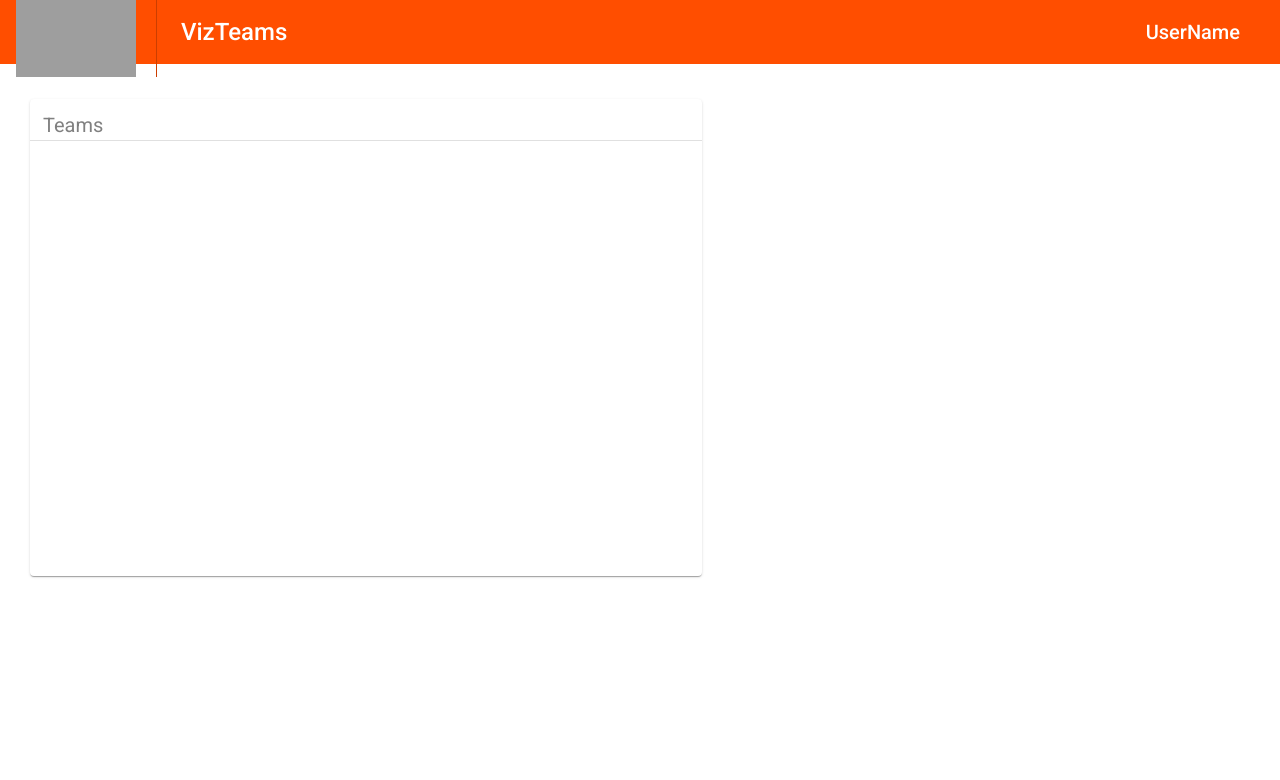
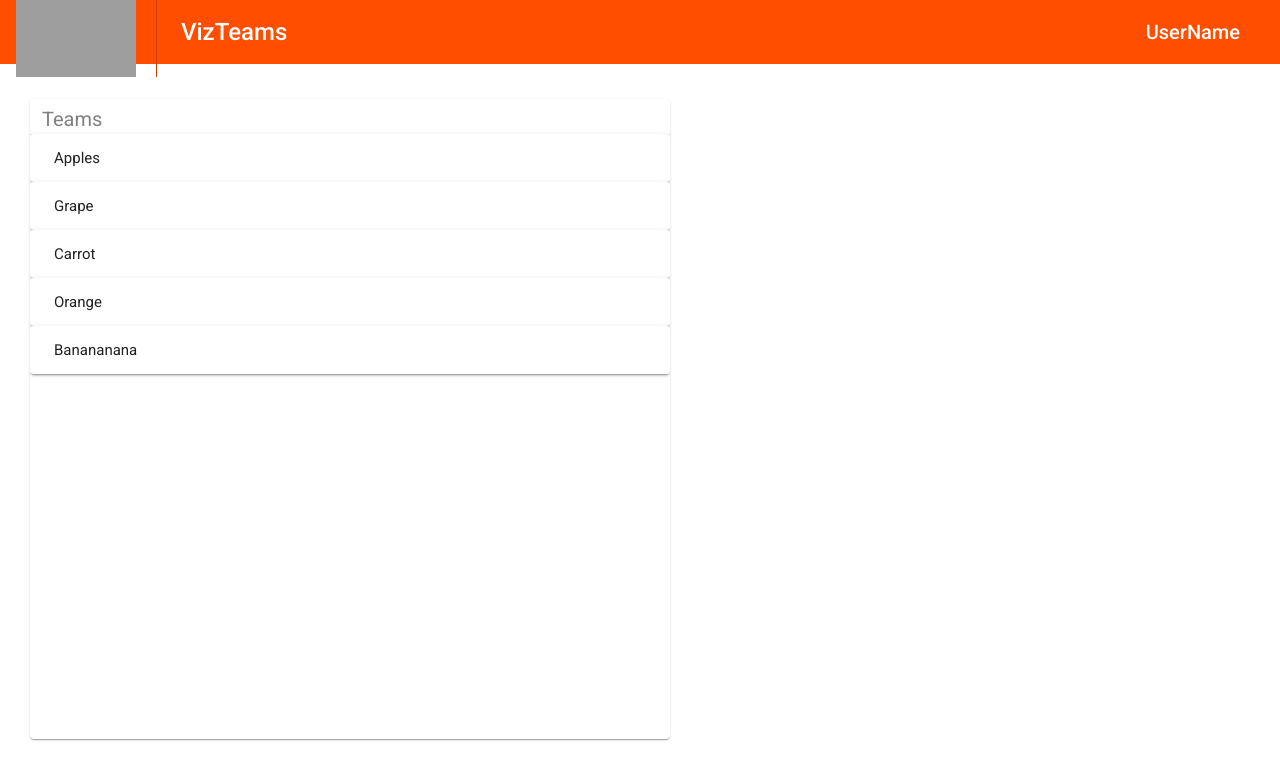
Before and after one commit to codelabsone/2020-viz-teams-tracker-front, an Angular app: page / in a window 1280 px wide. Shown: the top 780 px of the page. Built offline with nearby package versions, Linux system fonts and the light colour scheme; grey boxes are pictures that could not be loaded.

Commit message:
Add team exspansion panels

```diff
--- a/src/app/app.module.ts
+++ b/src/app/app.module.ts
@@ -3,7 +3,7 @@ import { NgModule } from '@angular/core';
 import { MatToolbarModule } from '@angular/material/toolbar';
 import { MatCardModule } from '@angular/material/card';
 import { MatDividerModule } from '@angular/material/divider';
-
+import {MatExpansionModule} from '@angular/material/expansion';
 
 import { AppComponent } from './app.component';
 import { BrowserAnimationsModule } from '@angular/platform-browser/animations';
@@ -19,7 +19,8 @@ import { TeamsListComponent } from './teams-list/teams-list.component';
     BrowserAnimationsModule,
     MatToolbarModule,
     MatCardModule,
-    MatDividerModule
+    MatDividerModule,
+    MatExpansionModule
   ],
   providers: [],
   bootstrap: [AppComponent]
--- /dev/null
+++ b/src/app/model/member.ts
@@ -0,0 +1,25 @@
+export class Member {
+  id: number
+  first_name: string
+  last_name: string
+  team_name: string
+  image: string
+  title: string
+  constructor({
+      id = 0,
+      first_name = '',
+      last_name = '',
+      team_name = '',
+      image = '',
+      title = '',
+      ...rest
+  }) {
+      Object.assign(this, rest)
+      this.id = id
+      this.first_name = first_name
+      this.last_name = last_name
+      this.team_name = team_name
+      this.image = image
+      this.title = title
+  }
+}
--- /dev/null
+++ b/src/app/model/team.ts
@@ -0,0 +1,12 @@
+import { Member } from './member';
+
+export class Team {
+  name: string
+  members: Member[]
+  description: string
+
+  constructor(name: string, description: string){
+  this.name = name;
+  this.description = description;
+  }
+}
--- a/src/app/teams-list/teams-list.component.html
+++ b/src/app/teams-list/teams-list.component.html
@@ -1,8 +1,17 @@
 <mat-card>
   <mat-card-header>Teams</mat-card-header>
+
   <mat-divider></mat-divider>
-
-    <mat-card-content>
-
-    </mat-card-content>
+  <mat-expansion-panel *ngFor="let team of teams" hideToggle>
+    <mat-expansion-panel-header>
+      <mat-panel-title>
+        {{ team.name }}
+      </mat-panel-title>
+      <mat-panel-description>
+        {{ team.description }}
+      </mat-panel-description>
+    </mat-expansion-panel-header>
+    <p>This is the primary content of the panel.</p>
+  </mat-expansion-panel>
+  <mat-card-content></mat-card-content>
 </mat-card>
--- a/src/app/teams-list/teams-list.component.scss
+++ b/src/app/teams-list/teams-list.component.scss
@@ -2,15 +2,15 @@ mat-card{
 margin-left: 30px;
 margin-top: 35px;
 width: 50%;
+padding: 0;
+height: 80vh;
+overflow-y: auto;
 }
 
 mat-card-header{
 padding-bottom: 5px;
+padding-top: 10px;
 font-size: 20px;
 color: grey;
-margin-left: -35px;
+margin-left: -20px;
 }
-
-mat-card-content{
-height: 30em;
-}
--- a/src/app/teams-list/teams-list.component.ts
+++ b/src/app/teams-list/teams-list.component.ts
@@ -1,7 +1,9 @@
 import { MatDividerModule } from '@angular/material/divider';
 import { MatCardModule } from '@angular/material/card';
 import { Component, OnInit } from '@angular/core';
-
+import { MatExpansionModule } from '@angular/material/expansion';
+import { Team } from '../model/team';
+import { Member } from '../model/member';
 
 @Component({
   selector: 'app-teams-list',
@@ -9,6 +11,14 @@ import { Component, OnInit } from '@angular/core';
   styleUrls: ['./teams-list.component.scss']
 })
 export class TeamsListComponent implements OnInit {
+  public teams:Team[] = [
+    new Team('Apples', ''),
+    new Team('Grape', ''),
+    new Team('Carrot', ''),
+    new Team('Orange', ''),
+    new Team('Banananana', ''),
+  ]
+
 
   constructor() { }
 
```
